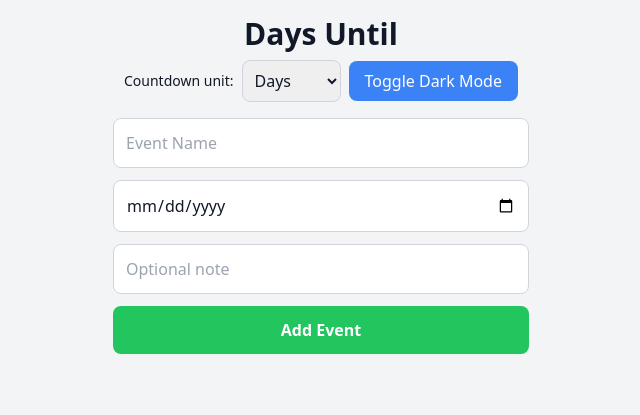
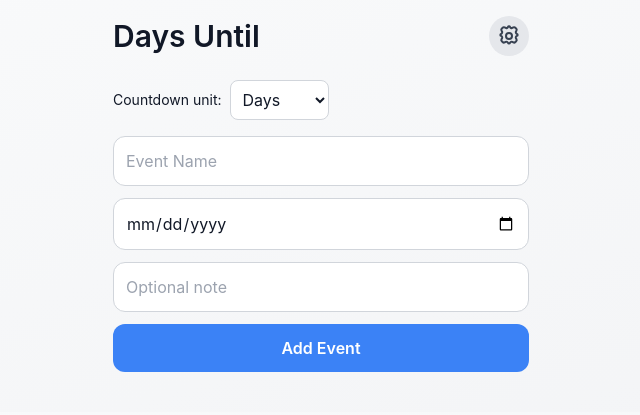
Before and after one commit to tkdevworks/days-until, a plain HTML site: page index.html in a window 1280 px wide. Shown: the whole page, without its empty margins (319-959 px from the left). Drawn offline with nearby package versions, Linux system fonts and the light colour scheme.

Commit message:
Enhance styling and background for index.html
Updated the body background to a gradient and improved styling for form elements.

```diff
--- a/index.html
+++ b/index.html
@@ -9,33 +9,53 @@
 <link rel="manifest" href="manifest.json">
 <script src="https://cdn.tailwindcss.com"></script>
 <title>Days Until</title>
+
+<style>
+  body {
+    font-family: -apple-system, BlinkMacSystemFont, "Segoe UI", Roboto, Helvetica, Arial, sans-serif;
+  }
+</style>
 </head>
-<body class="bg-gray-100 text-gray-900 dark:bg-gray-900 dark:text-gray-100 transition-colors duration-300">
+<body class="bg-gradient-to-br from-gray-50 to-gray-100 dark:from-gray-900 dark:to-gray-800 text-gray-900 dark:text-gray-100 transition-colors duration-300">
+
 <div class="max-w-md mx-auto p-4">
 
-  <header class="mb-4 text-center">
-    <h1 class="text-3xl font-semibold mb-2">Days Until</h1>
-    <div class="flex justify-center items-center gap-2 flex-wrap">
+  <!-- Header -->
+  <header class="mb-6 flex justify-between items-center">
+    <h1 class="text-3xl font-semibold">Days Until</h1>
+    <button id="toggleMode" class="p-2 rounded-full bg-gray-200 dark:bg-gray-700 hover:bg-gray-300 dark:hover:bg-gray-600 transition-colors">
+      <!-- Simple gear icon using SVG -->
+      <svg xmlns="http://www.w3.org/2000/svg" class="h-6 w-6 text-gray-700 dark:text-gray-200" fill="none" viewBox="0 0 24 24" stroke="currentColor">
+        <path stroke-linecap="round" stroke-linejoin="round" stroke-width="2"
+          d="M11.049 2.927c.3-.921 1.603-.921 1.902 0a1.724 1.724 0 002.392 1.02l.963-.555a1.724 1.724 0 012.05.334l.81.81a1.724 1.724 0 01.334 2.05l-.555.963a1.724 1.724 0 001.02 2.392c.921.3.921 1.603 0 1.902a1.724 1.724 0 00-1.02 2.392l.555.963a1.724 1.724 0 01-.334 2.05l-.81.81a1.724 1.724 0 01-2.05.334l-.963-.555a1.724 1.724 0 00-2.392 1.02c-.3.921-1.603.921-1.902 0a1.724 1.724 0 00-2.392-1.02l-.963.555a1.724 1.724 0 01-2.05-.334l-.81-.81a1.724 1.724 0 01-.334-2.05l.555-.963a1.724 1.724 0 00-1.02-2.392c-.921-.3-.921-1.603 0-1.902a1.724 1.724 0 001.02-2.392l-.555-.963a1.724 1.724 0 01.334-2.05l.81-.81a1.724 1.724 0 012.05-.334l.963.555a1.724 1.724 0 002.392-1.02z"/>
+        <path stroke-linecap="round" stroke-linejoin="round" stroke-width="2" d="M15 12a3 3 0 11-6 0 3 3 0 016 0z" />
+      </svg>
+    </button>
+  </header>
+
+  <!-- Unit Selector -->
+  <div class="mb-4 flex items-center gap-2">
     <label for="unit" class="text-sm">Countdown unit:</label>
-      <select id="unit" class="p-2 rounded-lg border border-gray-300 dark:border-gray-700">
+    <select id="unit" class="p-2 rounded-lg border border-gray-300 dark:border-gray-600 bg-white dark:bg-gray-700 text-gray-900 dark:text-gray-100">
       <option value="days">Days</option>
       <option value="weeks">Weeks</option>
       <option value="months">Months</option>
       <option value="hours">Hours</option>
       <option value="minutes">Minutes</option>
     </select>
-      <button id="toggleMode" class="px-4 py-2 rounded-lg bg-blue-500 text-white hover:bg-blue-600 transition-colors">Toggle Dark Mode</button>
   </div>
-  </header>
 
+  <!-- Add Event Form -->
   <form id="eventForm" class="flex flex-col gap-3 mb-6">
-    <input type="text" id="eventName" placeholder="Event Name" class="p-3 rounded-lg border border-gray-300 dark:border-gray-700" required>
-    <input type="date" id="eventDate" class="p-3 rounded-lg border border-gray-300 dark:border-gray-700" required>
-    <input type="text" id="eventNote" placeholder="Optional note" class="p-3 rounded-lg border border-gray-300 dark:border-gray-700">
-    <button type="submit" class="p-3 rounded-lg bg-green-500 text-white hover:bg-green-600 transition-colors font-semibold">Add Event</button>
+    <input type="text" id="eventName" placeholder="Event Name" class="p-3 rounded-xl border border-gray-300 dark:border-gray-600 bg-white dark:bg-gray-700 text-gray-900 dark:text-gray-100" required>
+    <input type="date" id="eventDate" class="p-3 rounded-xl border border-gray-300 dark:border-gray-600 bg-white dark:bg-gray-700 text-gray-900 dark:text-gray-100" required>
+    <input type="text" id="eventNote" placeholder="Optional note" class="p-3 rounded-xl border border-gray-300 dark:border-gray-600 bg-white dark:bg-gray-700 text-gray-900 dark:text-gray-100">
+    <button type="submit" class="p-3 rounded-xl bg-blue-500 text-white font-semibold hover:bg-blue-600 transition-colors">Add Event</button>
   </form>
 
+  <!-- Event List -->
   <ul id="eventList" class="flex flex-col gap-4"></ul>
+
 </div>
 
 <script src="app.js"></script>
```
Lines whose indentation alone changed are shown as unchanged.
